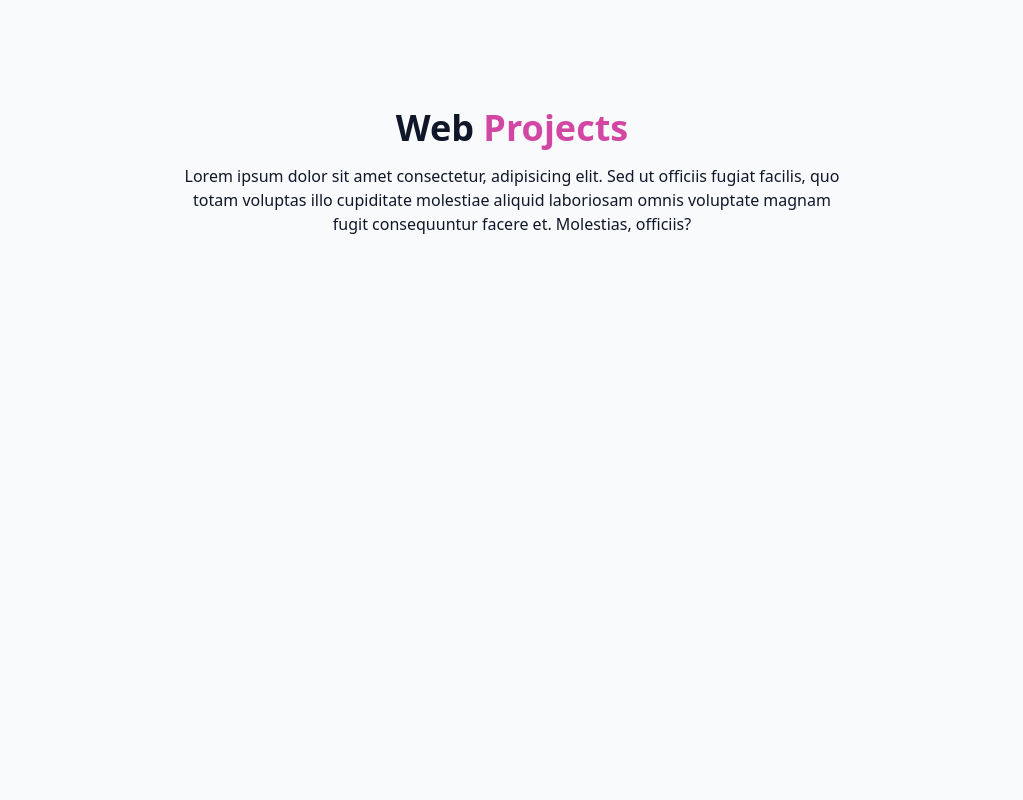
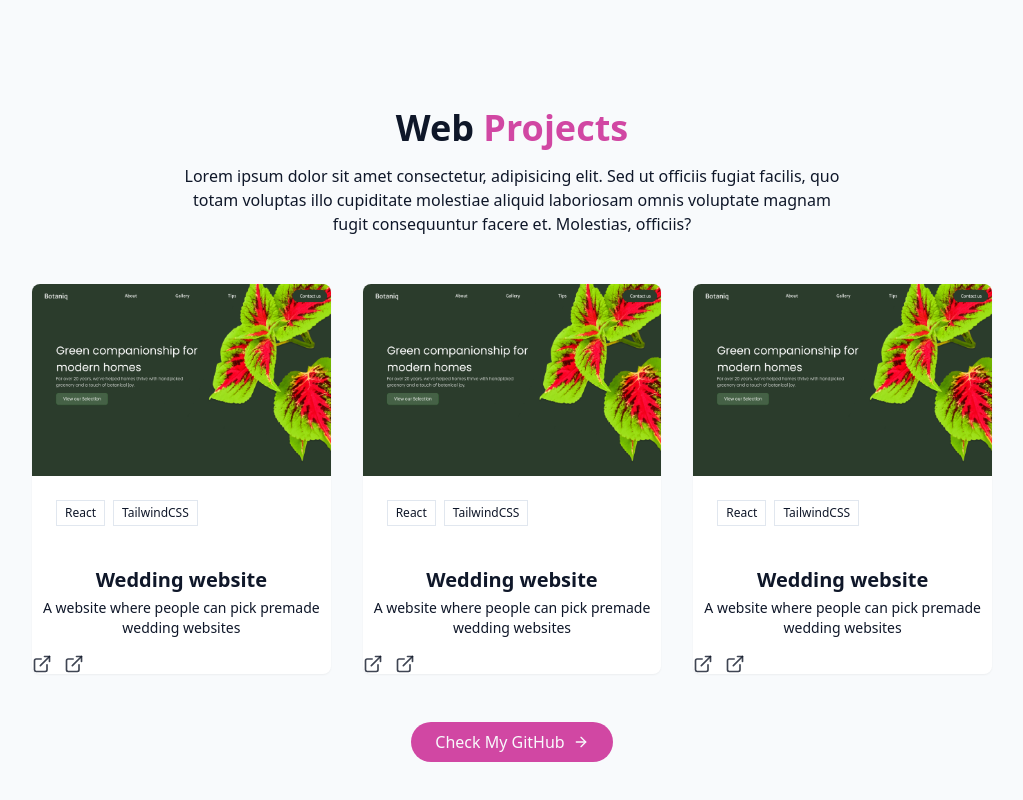
Before and after one commit to berlinernesse/portfolio, a React (Vite) app: page / in a window 1280 px wide. Shown: the part 1494-2294 px from the top of the page, without its empty margins (128-1151 px from the left). Before the commit the page ends 1874 px from the top, so only its background shows below. Built offline with nearby package versions, Linux system fonts and the light colour scheme.

Commit message:
Worked on the navbar and created the WEB project section

```diff
--- a/src/components/NavBar.jsx
+++ b/src/components/NavBar.jsx
@@ -7,8 +7,8 @@ import { Menu, X } from "lucide-react";
 const navItems = [
     {name: "Home", href: "#hero"},
     {name: "About", href: "#about"},
-    {name: "Skills", href: "#skills"},
-    {name: "Projects", href: "#projects"},
+    {name: "Web", href: "#webprojects"},
+    {name: "UI", href: "#projects"},
     {name: "Contact", href: "#contact"}
 ]
 
@@ -18,7 +18,7 @@ export const NavBar =()=> {
 
     useEffect(()=>{
         const handleScroll = () => {
-            setIsScrolled(window.screenY> 10)
+            setIsScrolled(window.scrollY > 10)
         }
 
         window.addEventListener("scroll", handleScroll);
@@ -27,7 +27,8 @@ export const NavBar =()=> {
     }, [])
 
     return (
-        <nav className={cn("fixed w-full z-40 transition-all duration-300", isScrolled ? "py-3 bg-background/8- backdrop blur-md shdow-xs" : "py-5")}>
+        <nav className={cn("fixed w-full z-40 transition-all duration-300", isScrolled ? "py-3 bg-background/80 backdrop-blur-md shadow-xs" : "py-5")}>
+
             <div className="container flex items-center justify-between">
                 <a className="text-xl font bold text-primary flex items-center"  href="#hero">
                     <span className="relative z-10">
@@ -77,7 +78,7 @@ export const NavBar =()=> {
                         >
                             {item.name}
                         </a>
-                        ))}
+                        ))}s
                     </div>
                     </div>
                 </div>
--- a/src/components/WebProjectsSections.jsx
+++ b/src/components/WebProjectsSections.jsx
@@ -45,6 +45,52 @@ export const WebProjectsSection =()=>{
                 </h2>
 
                  <p className="text-center text-muted-foreground mb-12 max-w-2xl mx-auto">Lorem ipsum dolor sit amet consectetur, adipisicing elit. Sed ut officiis fugiat facilis, quo totam voluptas illo cupiditate molestiae aliquid laboriosam omnis voluptate magnam fugit consequuntur facere et. Molestias, officiis?</p>
+
+                 <div className="grid grid-cols-1 md:grid-cols-2 lg:grid-cols-3 gap-8">
+                    {webProjects.map((webProjects, key) =>(
+                        <div key={key} className="group bg-card rounded-lg overflow-hidden shadow-xs card-hover">
+                            <div className="h-48 overflow-hidden">
+                                <img src={webProjects.image} alt={webProjects.title}
+                                className="w-full h-full object-cover transition-transform duration-500 gorup-hover:scale-110"/>
+                            </div>
+
+                            <div className="p-6">
+                                <div className="flex flex-wrap gap-2 mb-4">
+                                    {webProjects.tags.map((tag)=>(
+                                        <span className="px-2 py-1 text-xs font-medium border ronded-full bg-secondary text-secondary-foreground">
+                                            {tag}
+                                        </span>
+                                    ))}
+                                </div>
+                            </div>
+
+                            <h3 className="text-xl font-semibold mb-1">
+                                {webProjects.title}
+                            </h3>
+                            <p className="text-muted-foreground text-sm mb-4">
+                                {webProjects.description}
+                            </p>
+
+                            <div className="flex justify-between items-center">
+                                <div className="flex space-x-3">
+                                    <a href={webProjects.demoUrl} target="_blank" className="text-foreground/80 hover:text-primary transition-colors duration-300">
+                                        <ExternalLink size={20} />
+                                    </a>
+
+                                    <a href={webProjects.githubUrl} target="_blank" className="text-foreground/80 hover:text-primary transition-colors duration-300">
+                                        <ExternalLink size={20} />
+                                    </a>
+                                </div>
+                            </div>
+                        </div>
+
+                    ))}
+                 </div>
+            </div>
+
+            <div className="text-center mt-12">
+                    <a className="cosmic-button w-fit flex items-center mx-auto gap-2" target="_blank" href="https://github.com/berlinernesse">Check My GitHub <ArrowRight size={16} />
+                    </a>
             </div>
         </section>
     )
```
